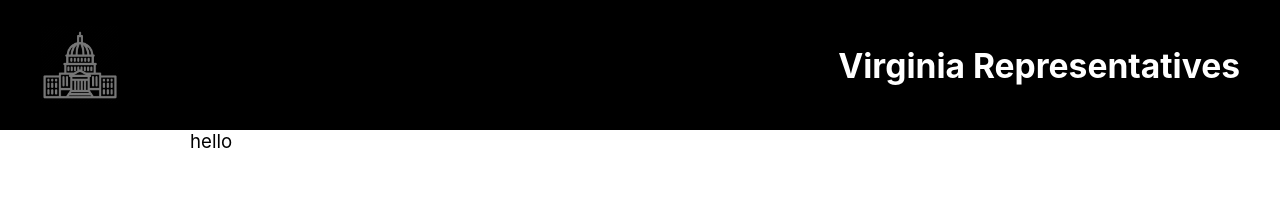
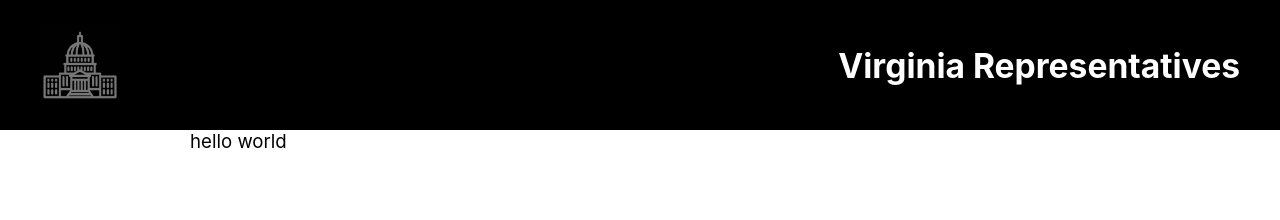
Before and after one commit to FATHIA123/project4-2, a React (Create React App) app: page /issues/1 in a window 1280 px wide. Shown: the top 220 px of the page. Built offline with nearby package versions, Linux system fonts and the light colour scheme.

Commit message:
added some changing

```diff
--- a/src/App.js
+++ b/src/App.js
@@ -6,11 +6,11 @@ import House from './Represenatives/House/House';
 import Senate from './Represenatives/Senate/Senate'
 import listOfHouse from './Data/va-representatives.json'
 import listOfSenate from './Data/va-senators.json'
-// import IndividualRep from './Represenatives/Senate/IndividualRep'
 import IndividualHouse from './Represenatives/House/IndividualHouse';
 import IndividualSenate from './Represenatives/Senate/IndividualSenate';
 import image from './Data/minimal.png'
 import Home from './HomePage/Home'
+import Issues from './Represenatives/Senate/Issues';
 
 
 
@@ -19,9 +19,12 @@ class App extends Component {
     super(props)
     this.state ={
       listOfHouse: listOfHouse,
-      listOfSenate: listOfSenate
+      listOfSenate: listOfSenate,
     }
+
   }
+
+
 
   render() {
     return (
@@ -37,9 +40,11 @@ class App extends Component {
         <main>
 
           <Switch>
+          <Route path="/issues/:id" render={routerProps => <Issues setSenate={this.setSenate} {...listOfSenate} {...routerProps} {...this.state}/>}/>
+
           {/* <Route path="/price/:currency" render={(routerProps) => <Price setPrice={this.setPrice}  {...routerProps} {...this.state}/>} /> */}
+          <Route path="/IndividualSenate/:name" render={routerProps => <IndividualSenate {...listOfSenate} {...routerProps} {...this.state}/>}/>
           <Route path="/IndividualHouse/:name" render={routerProps => <IndividualHouse {...listOfHouse} {...routerProps} {...this.state}/>}/>
-          <Route path="/IndividualSenate/:name" render={routerProps => <IndividualSenate {...listOfSenate} {...routerProps} {...this.state}/>}/>
           <Route path="/representatives"  render={() => <Representatives /> }/>
           <Route path="/senate"  render={() => <Senate senateData={listOfSenate}/> }/>
           <Route path="/house"  render={() => <House houseData={listOfHouse}/> }/>
--- a/src/Data/va-senators.json
+++ b/src/Data/va-senators.json
@@ -4,14 +4,14 @@
         "name": "Tim Kaine",
         "party": "Democrat",
         "since": "Since Jan 3, 2013" ,
-        "issue_id": "K000384"
+        "member_id": "K000384"
     },
     {
         "url": "https://theunitedstates.io/images/congress/225x275/W000805.jpg",
         "name": "Mark Warner",
         "party": "Democrat",
         "since": " Since Jan 6, 2009",
-        "issue_id": "W000805"
+        "member_id": "W000805"
     }
 
 ]
--- a/src/Represenatives/House/IndividualHouse.js
+++ b/src/Represenatives/House/IndividualHouse.js
@@ -6,7 +6,7 @@ class IndividualHouse extends Component {
             onerep.name === this.props.match.params.name)[0]
 
 
-        console.log(houseRep)
+        // console.log(houseRep)
 // array of objects
 
         return (
--- a/src/Represenatives/Senate/IndividualSenate.js
+++ b/src/Represenatives/Senate/IndividualSenate.js
@@ -1,6 +1,10 @@
 import React, { Component } from 'react';
+import { Link } from "react-router-dom"
+
 
 class IndividualSenate extends Component {
+
+
     render() {
         let senateRep = this.props.listOfSenate.filter(onerep =>
             onerep.name === this.props.match.params.name)[0]
@@ -15,7 +19,7 @@ class IndividualSenate extends Component {
 
 <h1>More Information on {this.props.match.params.name}</h1>
 
-                <img src={senateRep.url} alt=""/>
+              <Link to={"/issues/"+ senateRep.member_id}> <img src={senateRep.url} alt=""/></Link>
                 {/* <div>{senateRep[0].url}</div> */}
                <div>{senateRep.name}</div>
 
--- /dev/null
+++ b/src/Represenatives/Senate/Issues.js
@@ -0,0 +1,50 @@
+import React, { Component } from 'react';
+// import Data from './../../Data/va-senators.json'
+// import axios from 'axios';
+
+
+// const memberURL = `https://api.propublica.org/congress/v1/members/${member_id}/votes.json`
+
+
+class issues extends Component {
+
+    constructor(props){
+            super(props);
+            this.state={
+            member_id: null
+                }
+                this.setSenate = this.setSenate.bind(this)
+
+            }
+
+
+            // componentDidMount(){
+                //     // const currency = this.props.match.params.currency;
+                //     //   const url = `${memberURL}${currency}.json`
+
+                //       axios.get(memberURL)
+                //       .then(response => {
+                    //           console.log(response.data.bpi[currency].rate)
+                    //         let newSenate = response.data.bpi[currency].rate;
+                    //         this.props.setSenate(newPrice)
+                    //       })
+                    //       .catch(err => {
+                        //         console.error(err)
+                        //       })
+
+            //   }
+
+setSenate(senate) {
+    this.setState({senate: senate})
+}
+            render() {
+                            console.log(this.state.Data)
+                            return (
+                                <div>
+                hello world
+            </div>
+        );
+    }
+}
+
+export default issues;
```
